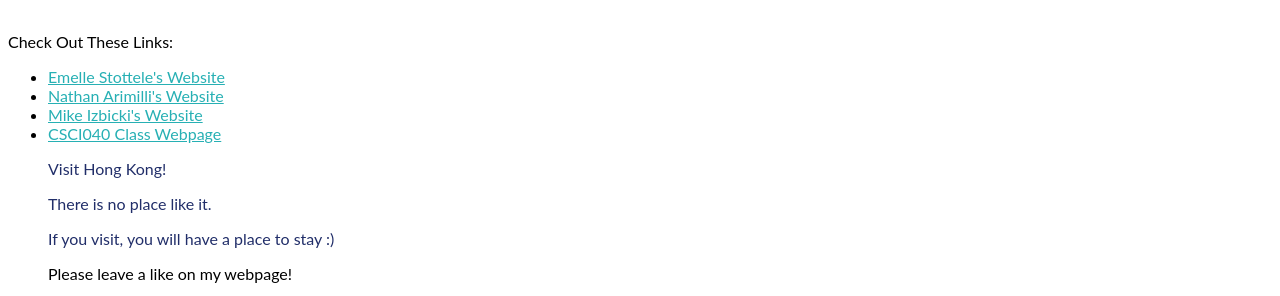
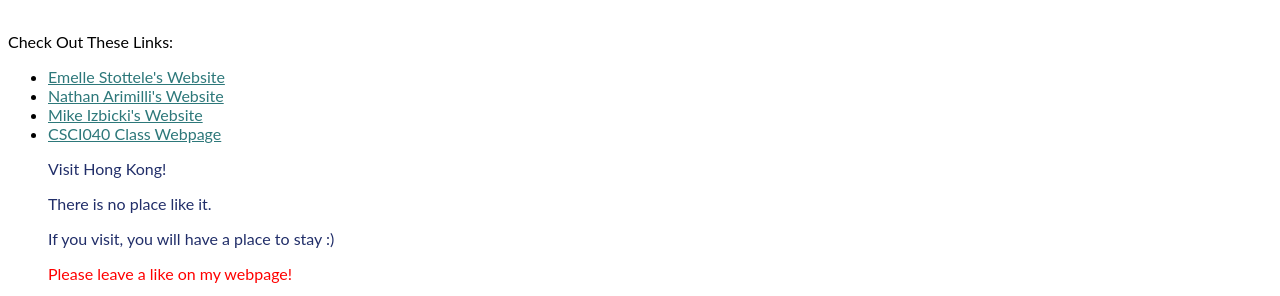
Before and after one commit to abroegger8/abroegger8.github.io, a plain HTML site: page index.html in a window 1280 px wide. Shown: the part 2311-2607 px from the top of the page. Drawn offline with Linux system fonts and the light colour scheme; grey boxes are pictures that could not be loaded.

Commit message:
Update style.css

```diff
--- a/style.css
+++ b/style.css
@@ -5,16 +5,20 @@ span.w3-wide    {
     color:rgb(199, 6, 45)
 }
 
-a{
-    color:rgb(39, 176, 180)
-}
-
 a:hover{
     background-color: lightblue;
 }
 
+a{
+    color:rgb(45, 120, 122)
+}
+
 .text {
     color: rgb(33, 46, 105);
+}
+
+#like {
+    color: red;
 }
 
 @media screen and {max-width: 700px) {
```
